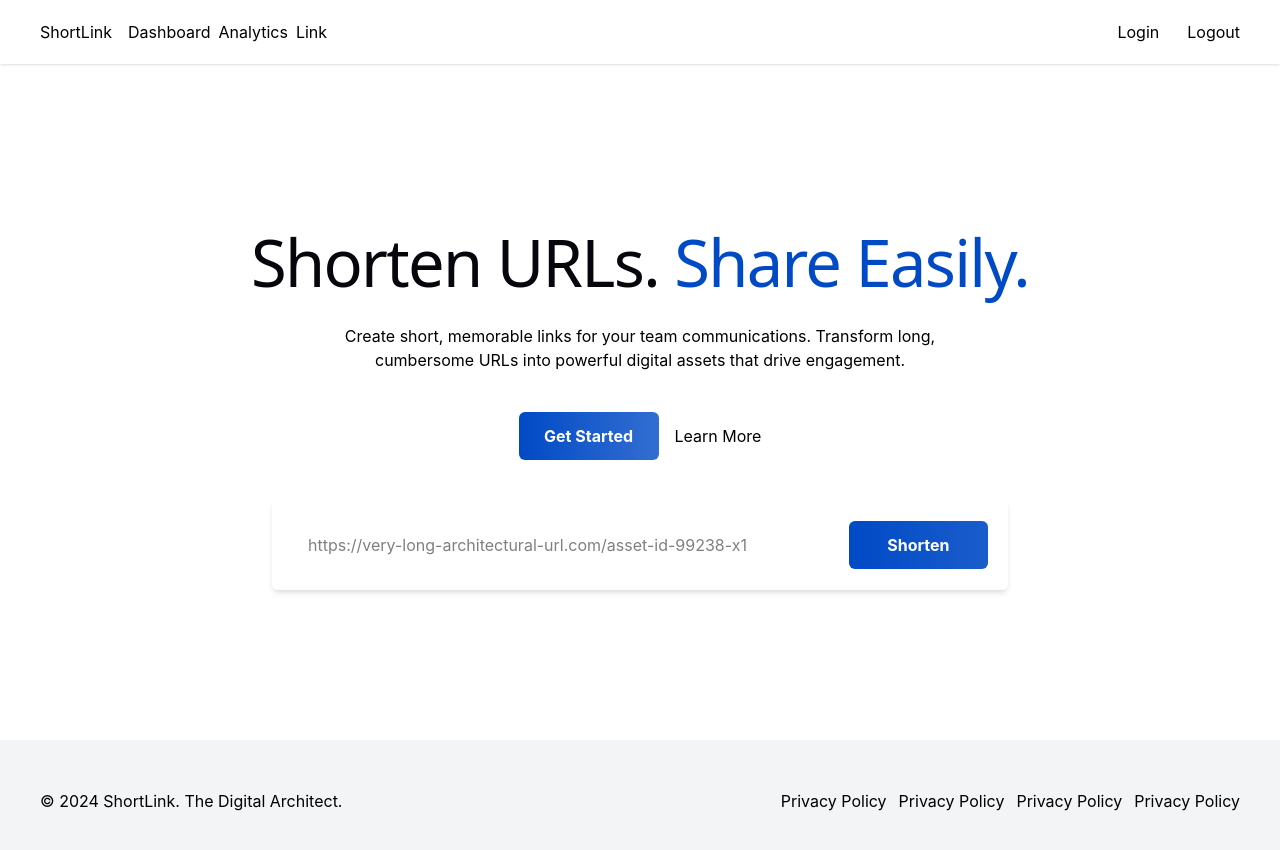
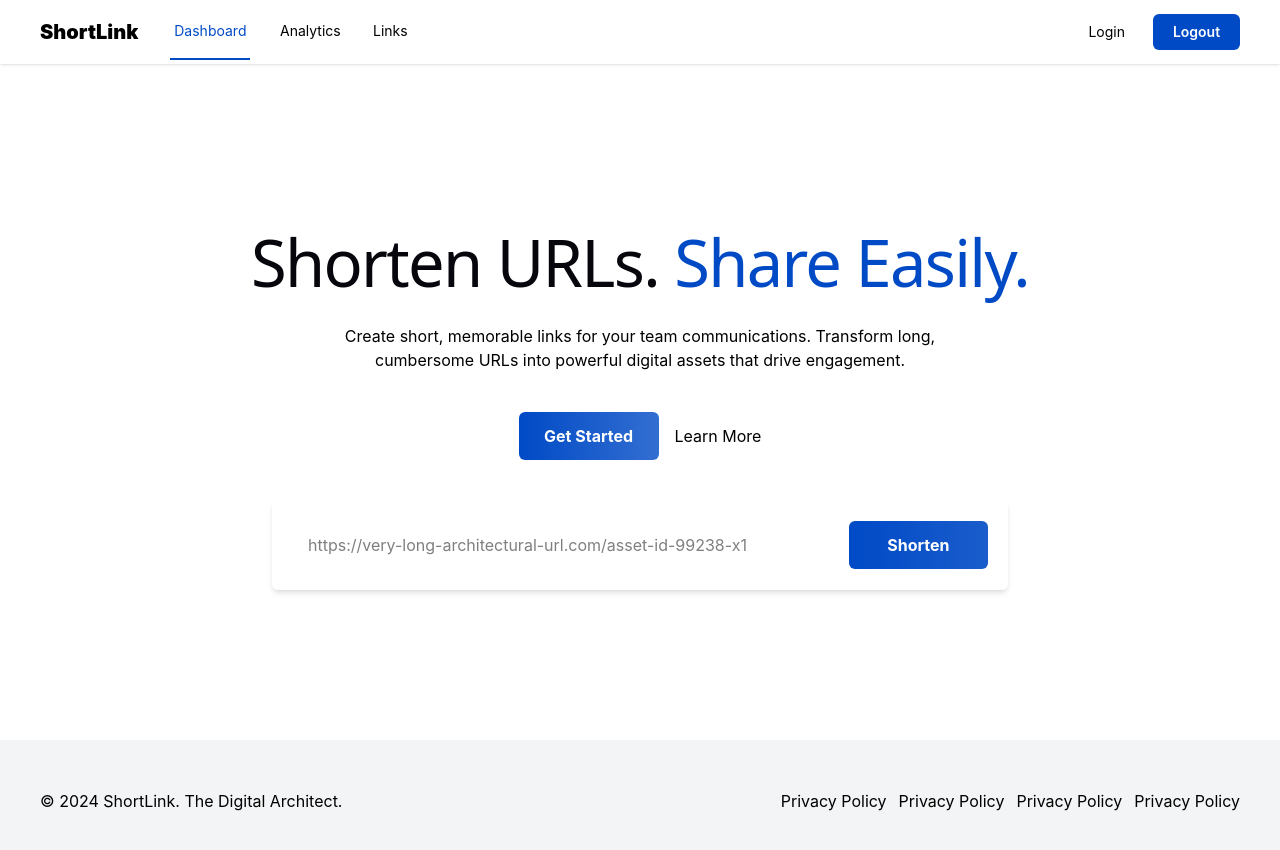
Before and after one commit to bildanjhry/koda-b8-phase3-frontend, a React (Vite) app: page / in a window 1280 px wide. Shown: the top 850 px of the page. Built offline with nearby package versions, Linux system fonts and the light colour scheme.

Commit message:
feat: add active tab indication at navbar

```diff
--- a/src/components/ui/Navbar.jsx
+++ b/src/components/ui/Navbar.jsx
@@ -1,35 +1,54 @@
 import { Link } from "react-router"
+import { useLocation } from "react-router"
+import classNames from "classnames"
 
 export default function Navbar(){
+    const location = useLocation()
+
     return(
         <div className="h-16 flex w-full shadow-sm items-center px-10 justify-between">
-            <section className="flex items-center gap-4">
+            <section className="flex items-center gap-8 h-full">
                 <div>
-                    <p>ShortLink</p>
+                    <p className="font-black text-[20px]">ShortLink</p>
                 </div>
-                <ul className="flex gap-2">
-                    <li>
+                <ul className="flex items-end h-full gap-5 text-[14px]">
+                    <li className={classNames(
+                        `h-[63%] w-20  mb-1`,
+                        { 'border-b-2 text-(--primary) border-(--primary)' : location.pathname === "/"}
+                    )}>
                         <Link to={""}>
                             Dashboard
                         </Link>
                     </li>
-                    <li>
+                    <li
+                     className={classNames(
+                        `h-[63%] w-20 mb-1`,
+                        { 'border-b-2 text-(--primary) border-(--primary)' : location.pathname === "/analytics"}
+                    )}>
                         <Link to={""}>
                             Analytics
                         </Link>
                     </li>
-                    <li>
+                    <li
+                     className={classNames(
+                        `h-[63%] w-10 mb-1`,
+                        { 'border-b-2 text-(--primary) border-(--primary)' : location.pathname === "/my-links"}
+                    )}>
                         <Link to={"/my-links"}>
-                            Link
+                            Links
                         </Link>
                     </li>
                 </ul>
             </section>
-            <section className="flex gap-7">
-                <Link to={"/login"}>
+            <section className="flex gap-7 text-sm">
+                <Link
+                className="h-9 cent-content"
+                to={"/login"}>
                     Login
                 </Link>
-                <button type="button">
+                <button
+                className="bg-(--primary) rounded-md cursor-pointer font-semibold text-white h-9 w-21.75"
+                type="button">
                     Logout
                 </button>
             </section>
```
